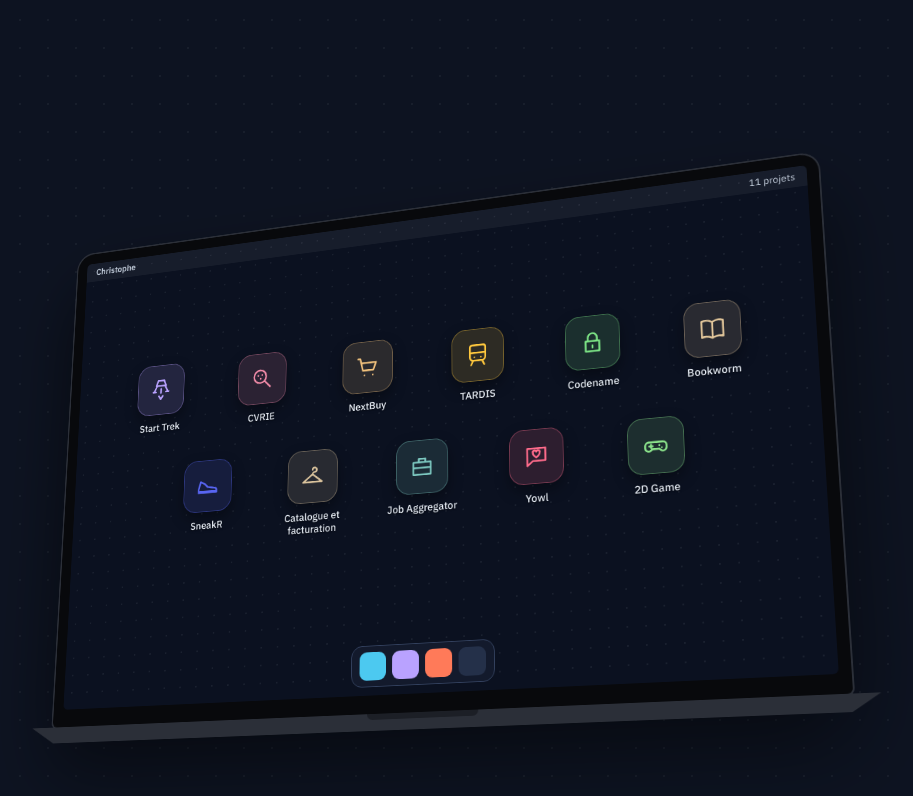
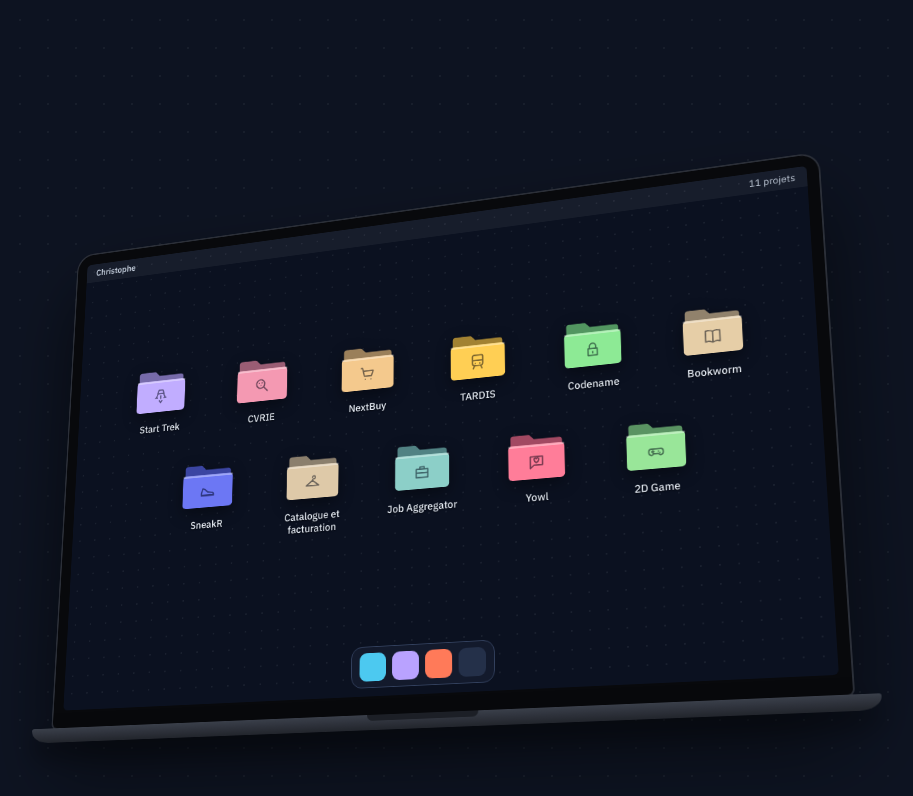
Before and after one commit to chrisrny/Portfolio-Epitech, a React (Vite) app: page / in a window 1280 px wide. Shown: the part 4026-4822 px from the top of the page, without its empty margins (218-1131 px from the left). Built offline with nearby package versions, Linux system fonts and the light colour scheme.

Commit message:
fix : macOS folder icons and rounded MacBook base
Co-Authored-By: Claude Opus 5.5 <noreply@anthropic.com>

```diff
--- a/src/components/Projects.css
+++ b/src/components/Projects.css
@@ -65,12 +65,12 @@
 
 .mac__base {
   width: 1060px;
-  height: 20px;
+  height: 18px;
   display: flex;
   justify-content: center;
-  background: #2B2F38;
-  border-radius: 0 0 14px 14px;
-  clip-path: polygon(0 0, 100% 0, 97% 100%, 3% 100%);
+  background: linear-gradient(#3A3F4A, #22252C);
+  border-radius: 3px 3px 26px 26px / 3px 3px 16px 16px;
+  box-shadow: 0 14px 30px rgba(0, 0, 0, 0.45);
 }
 
 .mac__base span {
@@ -171,28 +171,38 @@
   opacity: 0.25;
 }
 
-.app-tile {
-  width: 68px;
-  height: 68px;
+.app__icon {
+  position: relative;
   display: grid;
   place-items: center;
-  border-radius: 18px;
-  background: color-mix(in srgb, var(--theme) 14%, #0B1120);
-  box-shadow:
-    inset 0 0 0 1px color-mix(in srgb, var(--theme) 35%, transparent),
-    0 8px 18px rgba(0, 0, 0, 0.35);
+  height: 66px;
+}
+
+/* Dossier : dos plus sombre, face plus claire, symbole gravé */
+.folder {
+  overflow: visible;
+  filter: drop-shadow(0 6px 10px rgba(0, 0, 0, 0.4));
   transition: transform 0.3s var(--ease-out);
 }
 
-.app:hover .app-tile {
+.folder__back  { fill: color-mix(in srgb, var(--theme) 62%, #0B1120); }
+.folder__front { fill: color-mix(in srgb, var(--theme) 88%, #FFFFFF); }
+.folder__shine { fill: rgba(255, 255, 255, 0.35); }
+
+.folder__glyph {
+  fill: none;
+  stroke: color-mix(in srgb, var(--theme) 45%, #0B1120);
+  stroke-width: 1.8;
+  stroke-linecap: round;
+  stroke-linejoin: round;
+}
+
+.app:hover .folder {
   transform: translateY(-4px);
 }
 
-.app-tile--lg {
+.pwin__banner .folder {
   flex-shrink: 0;
-  width: 78px;
-  height: 78px;
-  border-radius: 20px;
 }
 
 .app__name {
@@ -204,8 +214,17 @@
 }
 
 /* Lancement : l'icône se tasse, rebondit et émet une onde */
-.app--launch .app-tile {
-  animation: iconLaunch 0.45s ease, ripple 0.6s ease-out;
+.app--launch .folder {
+  animation: iconLaunch 0.45s ease;
+}
+
+.app--launch .app__icon::after {
+  content: '';
+  position: absolute;
+  inset: -4px;
+  border: 2px solid var(--accent);
+  border-radius: 18px;
+  animation: ripple 0.6s ease-out both;
 }
 
 @keyframes iconLaunch {
@@ -217,8 +236,8 @@
 }
 
 @keyframes ripple {
-  from { box-shadow: 0 0 0 0 rgba(76, 201, 240, 0.65); }
-  to   { box-shadow: 0 0 0 26px rgba(76, 201, 240, 0); }
+  from { opacity: 0.9; transform: scale(0.9); }
+  to   { opacity: 0; transform: scale(1.5); }
 }
 
 /* ── Curseur de démonstration : montre qu'on peut cliquer ── */
--- a/src/components/Projects.jsx
+++ b/src/components/Projects.jsx
@@ -12,11 +12,15 @@ const LAUNCH_MS = 420
 const MAC_W = 1060
 const MAC_H = 700
 
-function Icon({ project, size = 34 }) {
+// Dossier macOS aux couleurs du projet, avec son symbole gravé sur la face avant
+function Folder({ project, size = 76 }) {
   return (
-    <svg width={size} height={size} viewBox="0 0 24 24" fill="none" strokeWidth="1.6"
-      strokeLinecap="round" strokeLinejoin="round" style={{ stroke: project.color }} aria-hidden="true">
-      <path d={project.icon} />
+    <svg className="folder" width={size} height={size * 0.8} viewBox="0 0 80 64" aria-hidden="true"
+      style={{ '--theme': project.color }}>
+      <path className="folder__back" d="M6 8a4 4 0 0 1 4-4h19.5a4 4 0 0 1 2.8 1.2L37 10h33a4 4 0 0 1 4 4v40a4 4 0 0 1-4 4H10a4 4 0 0 1-4-4z" />
+      <rect className="folder__front" x="3" y="17" width="74" height="45" rx="5" />
+      <rect className="folder__shine" x="3" y="17" width="74" height="3" rx="1.5" />
+      <path className="folder__glyph" d={project.icon} transform="translate(28 28)" />
     </svg>
   )
 }
@@ -40,7 +44,7 @@ function ProjectWindow({ project, index, total, origin, onClose, onStep }) {
 
         <div className="pwin__scroll" key={project.id}>
           <header className="pwin__banner">
-            <span className="app-tile app-tile--lg"><Icon project={project} size={38} /></span>
+            <Folder project={project} size={86} />
             <div className="pwin__heading">
               <h3 className="pwin__title">{project.title}</h3>
               <p className="pwin__meta">
@@ -216,7 +220,7 @@ export default function Projects() {
                           onClick={() => launch(p)}
                           aria-label={`Ouvrir ${p.title}`}
                         >
-                          <span className="app-tile"><Icon project={p} /></span>
+                          <span className="app__icon"><Folder project={p} /></span>
                           <span className="app__name">{p.title}</span>
                         </button>
                       </li>
```
